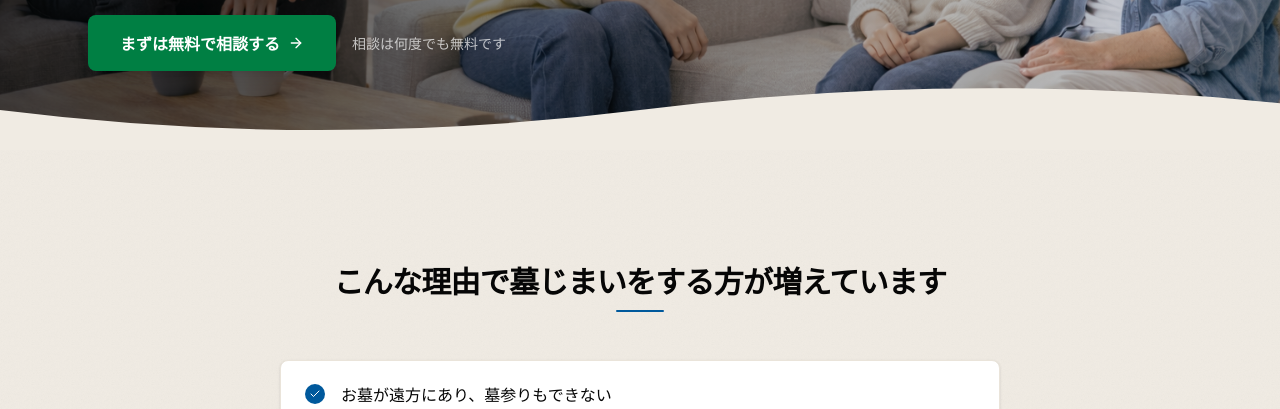
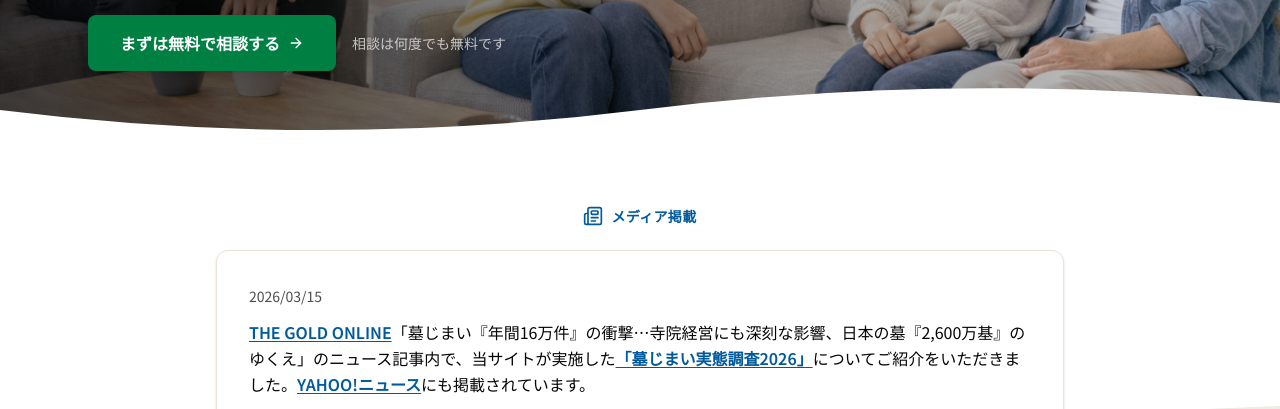
Before and after one commit to kbystmk77-svg/hakajimai-lp, a Next.js app: page / in a window 1280 px wide. Shown: the part 543-952 px from the top of the page. Built offline with nearby package versions, Linux system fonts and the light colour scheme; no server answers.

Commit message:
feat: add Media section component between Hero and Empathy
Create new component with media listing and links.

```diff
--- a/app/page.tsx
+++ b/app/page.tsx
@@ -1,5 +1,6 @@
 import { Header } from "@/components/sections/header"
 import { Hero } from "@/components/sections/hero"
+import { Media } from "@/components/sections/media"
 import { Empathy } from "@/components/sections/empathy"
 import { Position } from "@/components/sections/position"
 import { Comparison } from "@/components/sections/comparison"
@@ -72,9 +73,14 @@ export default function Page() {
     <div className="min-h-screen bg-background">
       <Header />
       <main>
-        {/* 1. Hero (white) → wave → linen */}
-        <BottomShape fill={COLORS.linen} shape="wave">
+        {/* 1. Hero (white) → wave → white (media) */}
+        <BottomShape fill={COLORS.white} shape="wave">
           <Hero />
+        </BottomShape>
+
+        {/* 1.5 Media (white) → slant → linen */}
+        <BottomShape fill={COLORS.linen} shape="slant">
+          <Media />
         </BottomShape>
 
         {/* 2. Empathy (linen) → slant → white */}
--- /dev/null
+++ b/components/sections/media.tsx
@@ -0,0 +1,52 @@
+import { Newspaper } from "lucide-react"
+
+export function Media() {
+  return (
+    <section className="bg-white py-10 md:py-14">
+      <div className="mx-auto max-w-4xl px-6">
+        {/* Header */}
+        <div className="flex items-center justify-center gap-2 text-primary">
+          <Newspaper className="h-5 w-5" />
+          <span className="text-sm font-semibold tracking-wide">メディア掲載</span>
+        </div>
+
+        {/* Content Card */}
+        <div className="mt-6 rounded-xl border border-border bg-background p-6 shadow-sm md:p-8">
+          {/* Date */}
+          <time className="text-sm text-muted-foreground">2026/03/15</time>
+
+          {/* Main Text */}
+          <p className="mt-3 text-sm leading-relaxed text-foreground md:text-base">
+            <a
+              href="https://gentosha-go.com/articles/-/76693"
+              target="_blank"
+              rel="noopener noreferrer"
+              className="font-semibold text-primary underline underline-offset-2 hover:text-primary/80"
+            >
+              THE GOLD ONLINE
+            </a>
+            「墓じまい『年間16万件』の衝撃…寺院経営にも深刻な影響、日本の墓『2,600万基』のゆくえ」のニュース記事内で、当サイトが実施した
+            <a
+              href="https://hakajimai-partners.jp/research/hakajimai-survey-2026"
+              target="_blank"
+              rel="noopener noreferrer"
+              className="font-semibold text-primary underline underline-offset-2 hover:text-primary/80"
+            >
+              「墓じまい実態調査2026」
+            </a>
+            についてご紹介をいただきました。
+            <a
+              href="https://news.yahoo.co.jp/articles/121f6bec48e9324b964eab5a75c7a904f8fb3e75"
+              target="_blank"
+              rel="noopener noreferrer"
+              className="font-semibold text-primary underline underline-offset-2 hover:text-primary/80"
+            >
+              YAHOO!ニュース
+            </a>
+            にも掲載されています。
+          </p>
+        </div>
+      </div>
+    </section>
+  )
+}
```
